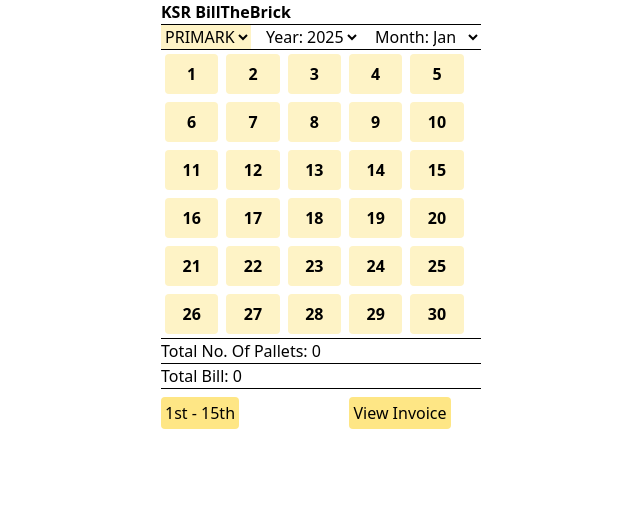
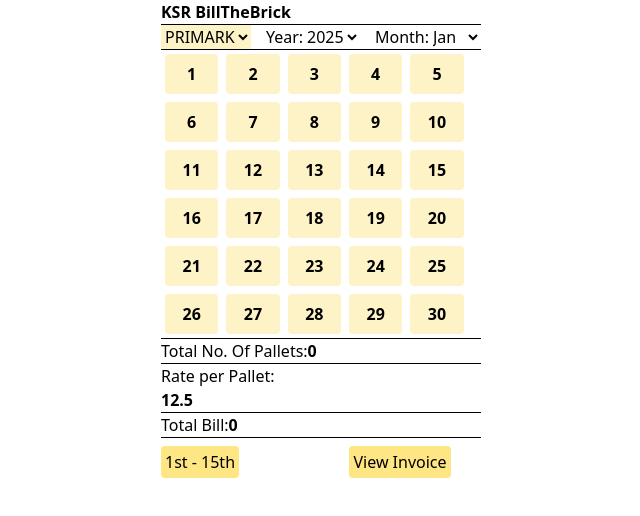
Before and after one commit to boyreddy/BillTheBrick, a React (Vite) app: page /BillTheBrick/invoice in a window 1280 px wide. Shown: the top 516 px of the page, without its empty margins (319-959 px from the left). Built offline with nearby package versions, Linux system fonts and the light colour scheme.

Commit message:
pwa 6 and pallet rate setter

```diff
--- a/src/App.jsx
+++ b/src/App.jsx
@@ -12,6 +12,8 @@ function App() {
 
   const [invoice, setInvoice] = useState(false);
   const [second, setSecond] = useState(false);
+
+  const [rate, setRate] = useState(12.5);
 
   const isLeapYear = year % 4 == 0;
 
@@ -48,7 +50,7 @@ function App() {
       />
       <DayBoard year={year} month={month} site={site} lastDay={lastDay} />
       <hr />
-      <MonthTotal year={year} month={month} site={site} />
+      <MonthTotal year={year} month={month} site={site} rate={rate} setRate={setRate} />
       <hr />
       <div className="flex justify-between mt-2 w-100 mx-auto">
         <button
@@ -75,6 +77,8 @@ function App() {
         year={year}
         site={site}
         month={month}
+        rate={rate}
+        setRate={setRate}
       />
     </div>
   );
--- a/src/Invoice.jsx
+++ b/src/Invoice.jsx
@@ -79,8 +79,8 @@
 
 import React, { useState } from "react";
 
-const Invoice = ({ site, year, month, second }) => {
-  const [rate, setRate] = useState(12.5);
+const Invoice = ({ site, year, month, second, rate, setRate }) => {
+
 
   // Filter and sort records matching the site, year, and month
   const records = Object.keys(localStorage)
--- a/src/MonthTotal.jsx
+++ b/src/MonthTotal.jsx
@@ -1,6 +1,6 @@
 import React from "react";
 
-const MonthTotal = ({ site, year, month }) => {
+const MonthTotal = ({ site, year, month, rate, setRate }) => {
   const total = Object.keys(localStorage)
     .filter((k) => new RegExp(`^${site}${year}${month}\\d+$`).test(k))
     .reduce((sum, k) => sum + Number(localStorage.getItem(k) || 0), 0);
@@ -8,12 +8,20 @@ const MonthTotal = ({ site, year, month }) => {
   // console.log('November total:', total);
 
   return (
-  <div>
-    Total No. Of Pallets: {total}
-    <hr />
-    Total Bill: {total*12.5}
-</div>
-);
+    <div>
+      Total No. Of Pallets:
+      <span className="font-bold">{total}</span>
+      <hr />
+      Rate per Pallet: <input type="number" value={rate}
+      className="font-bold"
+      onChange={(e)=>{
+        setRate(e.target.value)
+      }} />
+      <hr />
+      Total Bill:
+      <span className="font-bold">{total * rate}</span>
+    </div>
+  );
 };
 
 export default MonthTotal;
--- a/vite.config.js
+++ b/vite.config.js
@@ -60,7 +60,7 @@ const manifestForPlugIn = {
 
 // https://vite.dev/config/
 export default defineConfig({
-  base: '/BillTheBrick',
+  base: '/BillTheBrick/',
   plugins: [react(),tailwindcss(),
     VitePWA(manifestForPlugIn)
   ],
```
